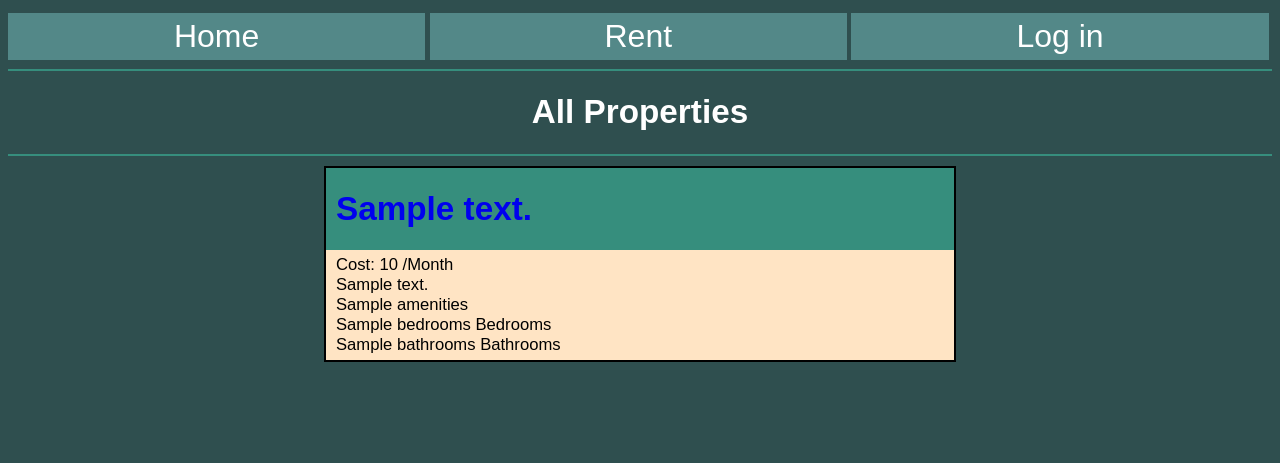
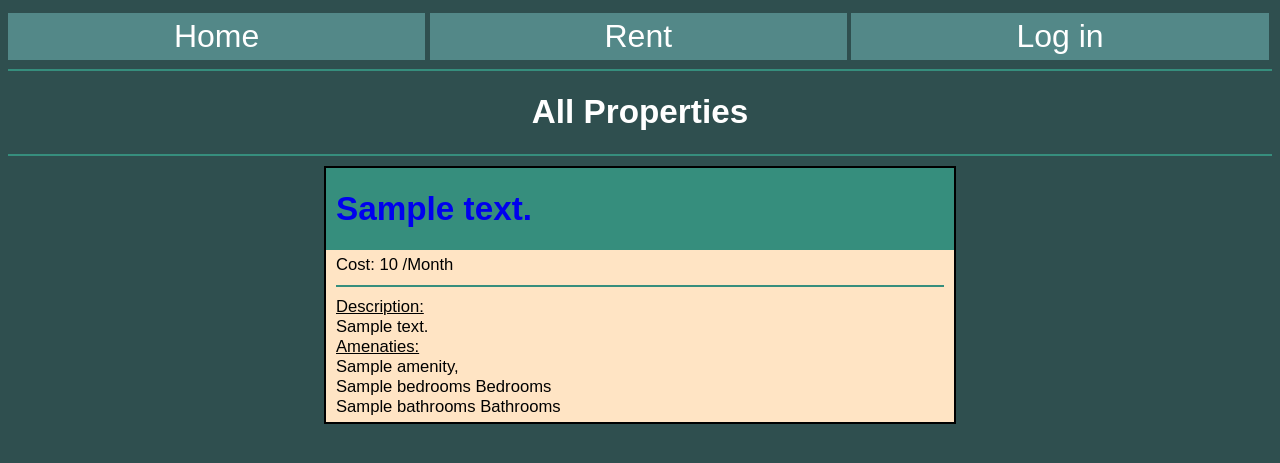
Before and after one commit to EdgarsRozenstams/ShortTermAppartmentRent, a Flask app: template templates/results.html in a window 1280 px wide. Shown: the top 463 px of the page. Run offline with Flask 2, Linux system fonts and the light colour scheme; the template is opened without the code that fills it: most values are stand-ins (such as "Sample title", 1, 10 or a date in 2020).

```diff
--- a/templates/results.html
+++ b/templates/results.html
@@ -14,10 +14,18 @@
 
                 <div class="propDetails">
                     Cost: {{p.cost}} /Month<br>
-                    {{p.description}}<br>
-                    {{p.amenities}}<br>
-                    {{p.Bedrooms}} Bedrooms<br>
-                    {{p.bathrooms}} Bathrooms<br>
+                    <hr>
+                    <label style="text-decoration: underline">Description:</label>
+                    {{p.description}}
+                    <label style="text-decoration: underline">Amenaties:</label>
+                    {% for a in p.amenities%}
+                        {{a.capitalize()}},
+                    {% endfor%}
+                    <br>
+                    <div class="bedBath">
+                        <label class="bed">{{p.Bedrooms}} Bedrooms</label>
+                        <label class="bath">{{p.bathrooms}} Bathrooms</label>
+                    </div>
                 </div>
             </div>
         {% endfor %}
```
Also changed, not shown: dbconnect.py (+6 -2 lines).
